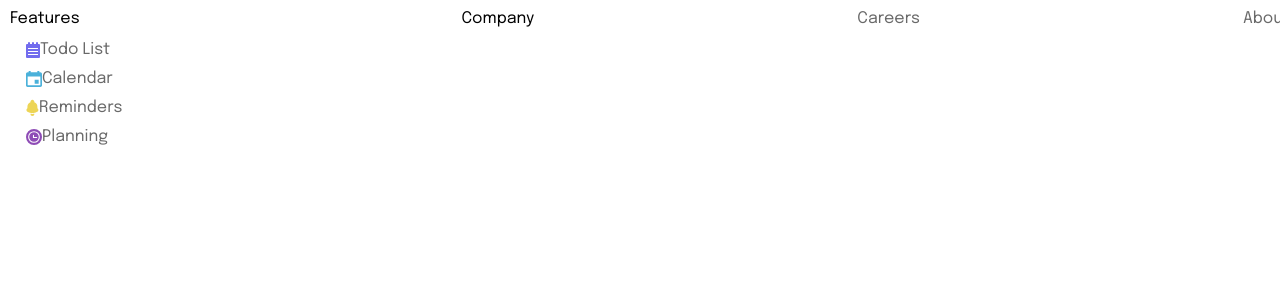
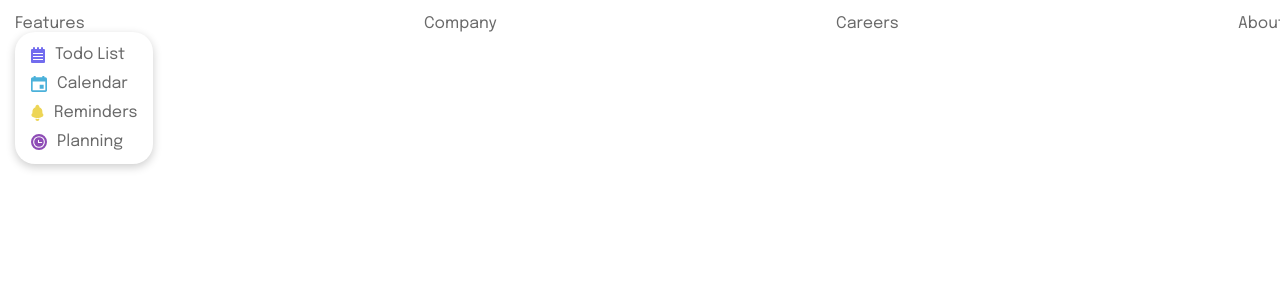
Before and after one commit to JulianOviedo/Home-dropdowns, a Next.js app in the folder homeSection/: page / in a window 1280 px wide. Both pictures are taken after a click on the element "Features". Shown: the top 300 px of the page. Built offline with nearby package versions, Linux system fonts and the light colour scheme.

Commit message:
styles navitems

```diff
--- a/homeSection/src/components/NavItem/NavItem.js
+++ b/homeSection/src/components/NavItem/NavItem.js
@@ -11,14 +11,14 @@ export default function NavItem({ name, dropdown, arrayItems, arrayIcons }) {
     return (
         <>
             {dropdown ?
-                <Typography variant='aDropdown' onClick={handleDropdown}>
+                <Typography sx={{p:'5px'}} variant='a' onClick={handleDropdown}>
                     {name}
                     {isDropdownOpen &&
-                        <MenuList>
+                        <MenuList sx={{borderRadius: '20px', backgroundColor: 'white', boxShadow:' 0 3px 10px rgb(0 0 0 / 0.2)', position:'absolute'}}>
                             {arrayItems.map((item, idx) => {
                                 return (
                                     <>
-                                        <MenuItem key={idx}>
+                                        <MenuItem sx={{gap: '10px'}} key={idx}>
                                             {arrayIcons && arrayIcons[idx] && <img alt='icon' src={arrayIcons[idx]} key={idx} />}
                                             {/* // if u dont want to add any icon to the MenuItem u need to add a 'null' in the array of icons  */}
                                             {item}
@@ -30,7 +30,7 @@ export default function NavItem({ name, dropdown, arrayItems, arrayIcons }) {
                     }
                 </Typography>
                 :
-                <Typography variant='a'>{name}</Typography>}
+                <Typography sx={{p:'5px'}} variant='a'>{name}</Typography>}
         </>
     )
 }
```
